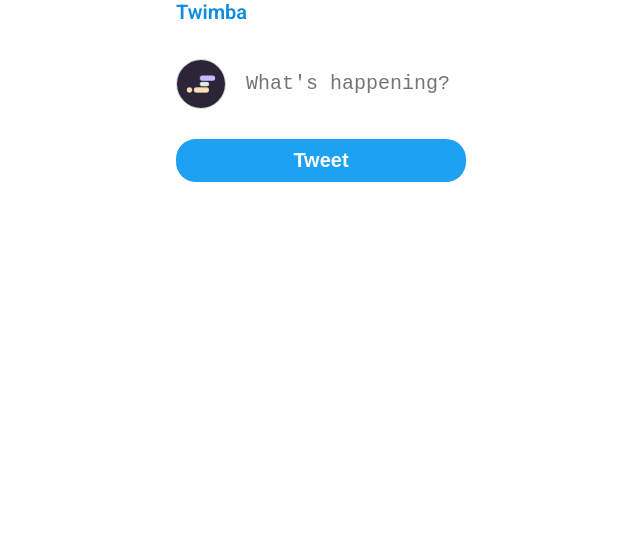
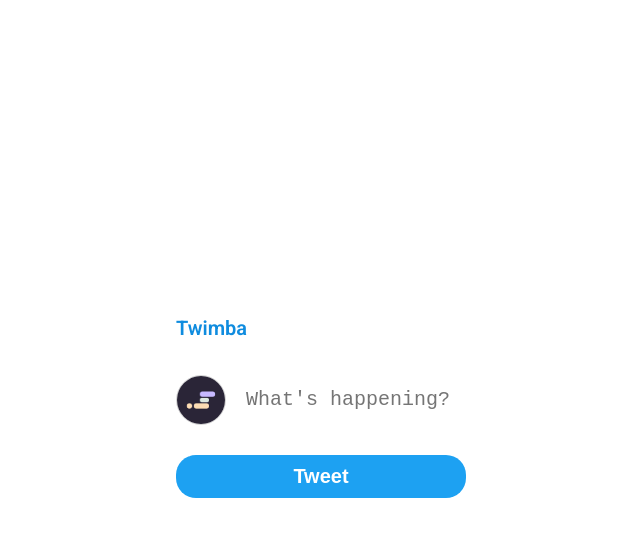
Before and after one commit to Skill1ssue/twimba, a plain HTML site: page index.html in a window 1280 px wide. Shown: the whole page, without its empty margins (319-959 px from the left). Drawn offline with Linux system fonts and the light colour scheme.

Commit message:
update: layout

```diff
--- a/index.css
+++ b/index.css
@@ -31,9 +31,16 @@
 
 /* layout */
 
+body {
+  display: flex;
+  flex-direction: column;
+  align-items: center;
+  justify-content: center;
+  height: 100vh;
+}
+
 main, header{
     width: 290px;
-    margin: 0 auto;
 }
 
 header{
```
